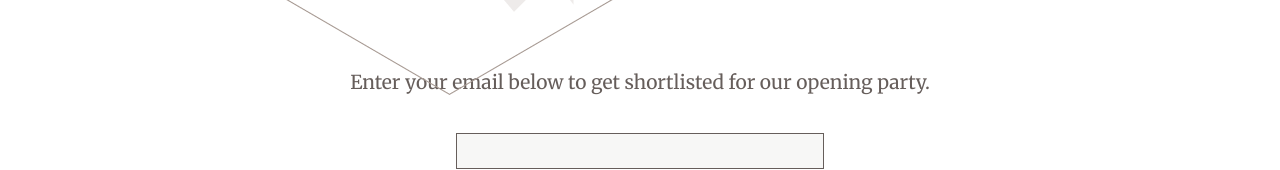
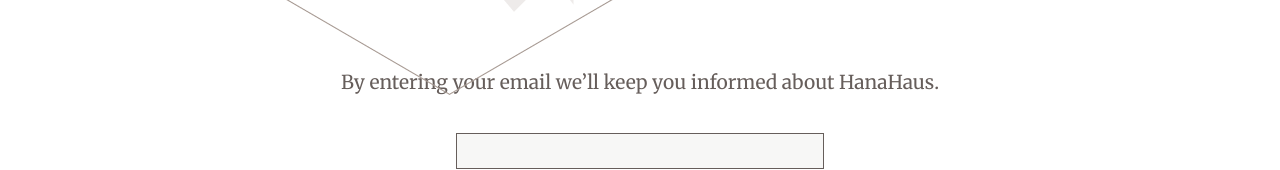
Before and after one commit to floatingatoll/HanaHaus, a plain HTML site: page index.html in a window 1280 px wide. Shown: the part 3437-3607 px from the top of the page. Drawn offline with nearby package versions, Linux system fonts and the light colour scheme.

Commit message:
Update index.html

```diff
--- a/index.html
+++ b/index.html
@@ -84,7 +84,7 @@
  </div>
 <div class="subscribe" data-_svgH-2500="margin-top:300px" data-_svgH-2800="margin-top:0px">
   <form action="#" id="ajax-form">
-    <p>Enter your email below to get shortlisted for our opening party.</p>
+    <p>By entering your email we’ll keep you informed about HanaHaus.</p>
     <input type="text" id="email" name="email"><br>
     <input type="submit" value="Enter">
   </form>
```
